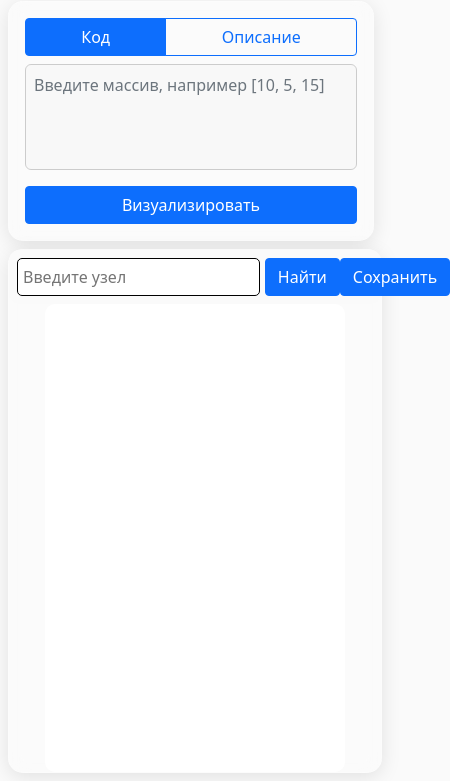
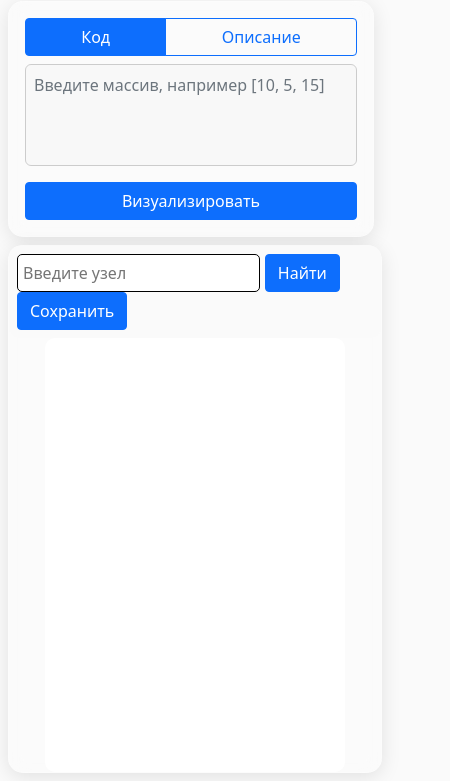
Before and after one commit to hhhanafubukiii/TreeMaker, a plain HTML site: page index.html in a window 390 px wide. Shown: the part 63-844 px from the top of the page, 450 px wide, since content can reach past the window. Drawn offline with nearby package versions, Linux system fonts and the light colour scheme; no server answers.

Commit message:
change interface on mobile devices

```diff
--- a/frontend/javascript/script.js
+++ b/frontend/javascript/script.js
@@ -38,10 +38,13 @@ async function getKey() {
     const headers = new Headers();
     headers.append("ngrok-skip-browser-warning", "true");
 
-    const response = await fetch("https://417fe845d85d.ngrok-free.app/api/key", {
+    const response = await fetch(
+      "https://1d6251445224.ngrok-free.app/api/key",
+      {
         method: "GET",
         headers: headers,
-    });
+      }
+    );
 
     console.log(response)
     const data = await response.json();
@@ -49,7 +52,6 @@ async function getKey() {
 }
 getKey()
 
-// Tree node class
 class TreeNode {
     constructor(value) {
         this.value = value;
--- a/frontend/styles/style.css
+++ b/frontend/styles/style.css
@@ -139,4 +139,12 @@ canvas {
     height: 100%;
     flex: 2;
    }
+   .dashboard {
+    flex-direction: column;
+   }
+   .download-btn-container {
+  justify-content: left;
+  /* padding: 0 !important; */
+  padding-top: 5px;
 }
+}
--- a/index.html
+++ b/index.html
@@ -46,7 +46,7 @@
                 </div>
 
                 <div class="canvas-container glass d-flex flex-column flex-grow-2">
-                    <div class="dashboard container-fluid">
+                    <div class="dashboard container-fluid d-flex">
                         <div class="search-elements-container container-fluid d-flex">
                             <input type="number" id="search-input" placeholder="Введите узел">
                             <button id="search-btn" class="btn btn-primary">Найти</button>
```
